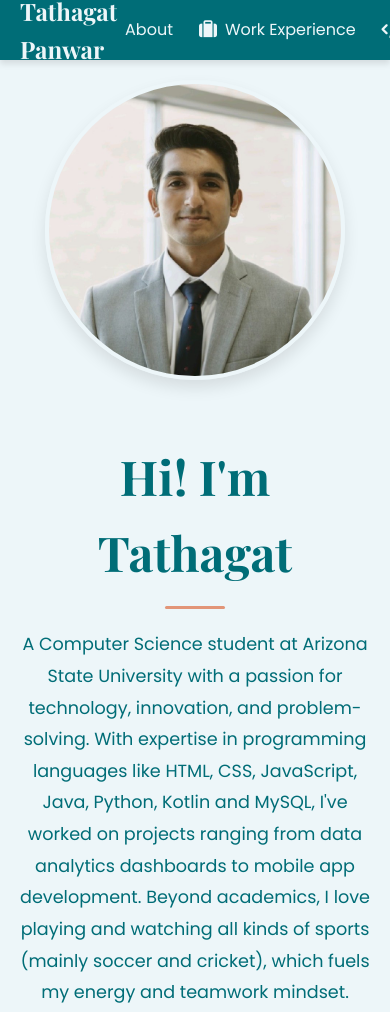
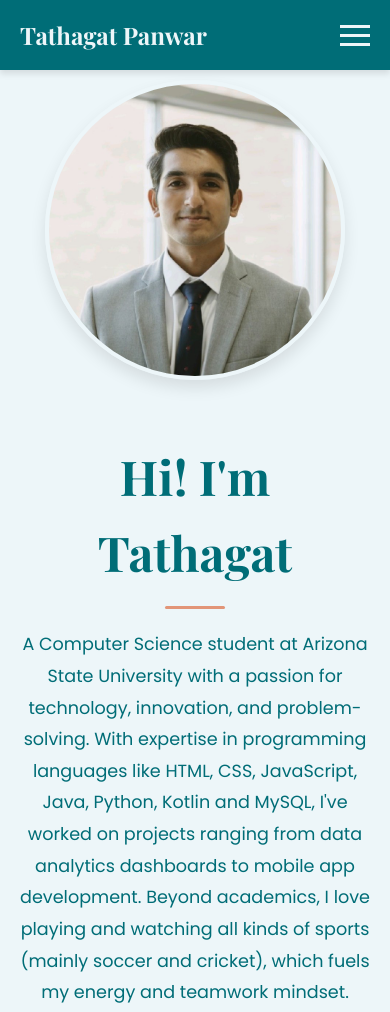
Before and after one commit to TathagatPanwar/Personal-Portfolio, a website: page index.html in a window 390 px wide. Shown: the top 1012 px of the page. Drawn offline with nearby package versions, Linux system fonts and the light colour scheme; a web font is replaced by a local one.

Commit message:
fixed navbar for phones

```diff
--- a/index.html
+++ b/index.html
@@ -33,6 +33,11 @@
     <nav>
       <div class="left">
         <a href="#top">Tathagat Panwar</a>
+      </div>
+      <div class="menu-toggle">
+        <span></span>
+        <span></span>
+        <span></span>
       </div>
       <div class="right">
         <a href="#about">About</a>
@@ -346,14 +351,37 @@
     </main>
 
     <script>
+      // Form submission handler
       document.getElementById('contactForm').addEventListener('submit', function(e) {
-        // Let the form submit normally
         setTimeout(function() {
-          // Hide the form
           document.getElementById('contactForm').style.display = 'none';
-          // Show the confirmation message
           document.getElementById('confirmationMessage').style.display = 'block';
         }, 1000);
+      });
+
+      // Mobile menu handler
+      const menuToggle = document.querySelector('.menu-toggle');
+      const navRight = document.querySelector('.right');
+
+      menuToggle.addEventListener('click', () => {
+        menuToggle.classList.toggle('active');
+        navRight.classList.toggle('active');
+      });
+
+      // Close menu when clicking a link
+      document.querySelectorAll('.right a').forEach(link => {
+        link.addEventListener('click', () => {
+          menuToggle.classList.remove('active');
+          navRight.classList.remove('active');
+        });
+      });
+
+      // Close menu when clicking outside
+      document.addEventListener('click', (e) => {
+        if (!e.target.closest('.right') && !e.target.closest('.menu-toggle')) {
+          menuToggle.classList.remove('active');
+          navRight.classList.remove('active');
+        }
       });
     </script>
   </body>
--- a/styles2.css
+++ b/styles2.css
@@ -63,7 +63,6 @@ nav .right {
   display: flex;
   align-items: center;
   gap: 20px;
-  flex-direction: row;  /* Ensure horizontal layout */
 }
 
 nav .right a {
@@ -72,7 +71,7 @@ nav .right a {
   padding: 8px 15px;
   border-radius: 5px;
   transition: all 0.3s ease;
-  display: inline-flex;  /* Changed to inline-flex */
+  display: flex;
   align-items: center;
   gap: 8px;
   white-space: nowrap;
@@ -86,6 +85,25 @@ nav .right a:hover {
 
 nav .right a i {
   font-size: 18px;
+}
+
+/* Hamburger menu icon */
+.menu-toggle {
+  display: none;
+  flex-direction: column;
+  justify-content: space-between;
+  width: 30px;
+  height: 21px;
+  cursor: pointer;
+  z-index: 1001;
+}
+
+.menu-toggle span {
+  display: block;
+  height: 3px;
+  width: 100%;
+  background-color: #edf6f9;
+  transition: all 0.3s ease;
 }
 
 /* Section Styling */
@@ -404,16 +422,45 @@ hr {
 @media (max-width: 768px) {
   nav {
     padding: 10px 20px;
-    height: 60px;
+  }
+
+  .menu-toggle {
+    display: flex;
   }
 
   nav .right {
-    gap: 10px;  /* Reduce gap on mobile */
+    position: fixed;
+    top: 0;
+    right: -100%;
+    height: 100vh;
+    width: 250px;
+    background-color: #006d77;
+    flex-direction: column;
+    padding: 80px 20px 20px;
+    transition: right 0.3s ease;
+    gap: 15px;
+  }
+
+  nav .right.active {
+    right: 0;
   }
 
   nav .right a {
-    padding: 8px;
-    margin: 0;
+    width: 100%;
+    padding: 12px 15px;
+  }
+
+  /* Rotate menu icon when active */
+  .menu-toggle.active span:nth-child(1) {
+    transform: translateY(9px) rotate(45deg);
+  }
+
+  .menu-toggle.active span:nth-child(2) {
+    opacity: 0;
+  }
+
+  .menu-toggle.active span:nth-child(3) {
+    transform: translateY(-9px) rotate(-45deg);
   }
 
   section {
```
